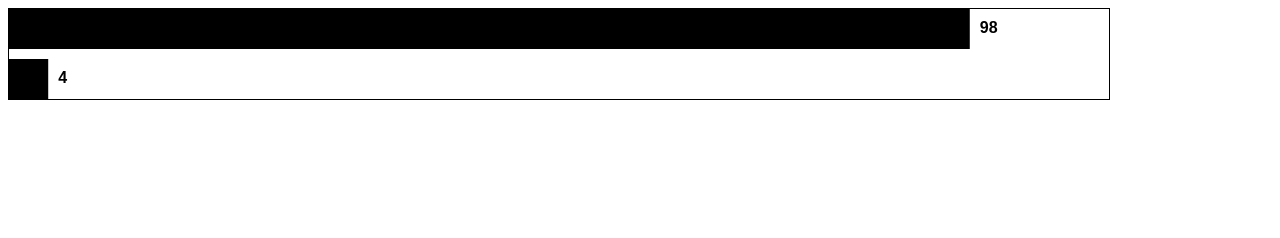
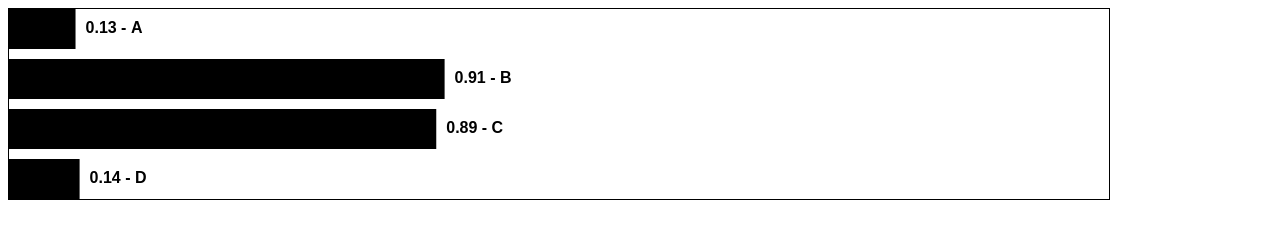
Before and after one commit to chidiwilliams/bar-chart-timeline, a plain HTML site: page canvas-graph.html in a window 1280 px wide. Drawn offline with Linux system fonts and the light colour scheme.

Commit message:
add category names

```diff
--- a/canvas-graph.html
+++ b/canvas-graph.html
@@ -18,11 +18,11 @@
       const FONT_STYLE = 'bold 16px Arial';
       const FRAMES_PER_SECOND = 50;
 
-      function drawGraph({ elements }) {
+      function drawGraph({ categories }) {
         const canvas = document.getElementById('canvas');
-        canvas.height = calculateTotalCanvasHeight(elements.length);
+        canvas.height = calculateTotalCanvasHeight(categories.length);
 
-        const numSets = elements[0].length;
+        const numSets = categories[0].values.length;
         for (let setIndex = 0; setIndex < numSets; setIndex++) {
           for (
             let frameIndex = 0;
@@ -32,13 +32,18 @@
             // Only compute first frame of last set
             if (!isAdditionalFrameAtLastSet(setIndex, numSets, frameIndex)) {
               const delay = (setIndex + frameIndex / FRAMES_PER_SECOND) * 1000;
-              const values = getValuesForSet(elements, setIndex, frameIndex);
+              const values = getValuesForSet(categories, setIndex, frameIndex);
+              const categoryNames = getCategoryNames(categories);
               setTimeout(() => {
-                drawCanvas(values, canvas);
+                drawCanvas(values, canvas, categoryNames);
               }, delay);
             }
           }
         }
+      }
+
+      function getCategoryNames(categories) {
+        return categories.map(({ name }) => name);
       }
 
       function isAdditionalFrameAtLastSet(setIndex, numSets, frameIndex) {
@@ -47,13 +52,13 @@
 
       function getValuesForSet(categories, setIndex, frameIndex) {
         return categories.map((category) => {
-          const value = category[setIndex];
+          const value = category.values[setIndex];
 
           let diff = 0;
           // Accessing next value if there are no other frames after the value
           // would cause array out of bounds on category.
           if (frameIndex > 0) {
-            const nextValue = category[setIndex + 1];
+            const nextValue = category.values[setIndex + 1];
             diff = nextValue - value;
           }
 
@@ -61,7 +66,7 @@
         });
       }
 
-      function drawCanvas(values, canvas) {
+      function drawCanvas(values, canvas, categoryNames) {
         const ctx = canvas.getContext('2d');
         ctx.clearRect(0, 0, ctx.canvas.width, ctx.canvas.height);
 
@@ -76,8 +81,9 @@
 
           ctx.textBaseline = 'top';
           ctx.font = FONT_STYLE;
+          const label = `${formatLabelValue(value)} - ${categoryNames[id]}`;
           ctx.fillText(
-            formatLabelValue(value),
+            label,
             barWidth + BAR_LABEL_PADDING,
             yMargin + BAR_HEIGHT / 2 - FONT_HEIGHT / 2,
           );
@@ -110,7 +116,14 @@
         return numElements * BAR_HEIGHT + (numElements - 1) * BAR_MARGIN;
       }
 
-      drawGraph({ elements: [[40, 52, 38, 98], [12, 28, 92, 4]] });
+      drawGraph({
+        categories: [
+          { name: 'A', values: [...Array(30)].map(() => Math.random()) },
+          { name: 'B', values: [...Array(30)].map(() => Math.random()) },
+          { name: 'C', values: [...Array(30)].map(() => Math.random()) },
+          { name: 'D', values: [...Array(30)].map(() => Math.random()) },
+        ],
+      });
     </script>
   </body>
 </html>
```
